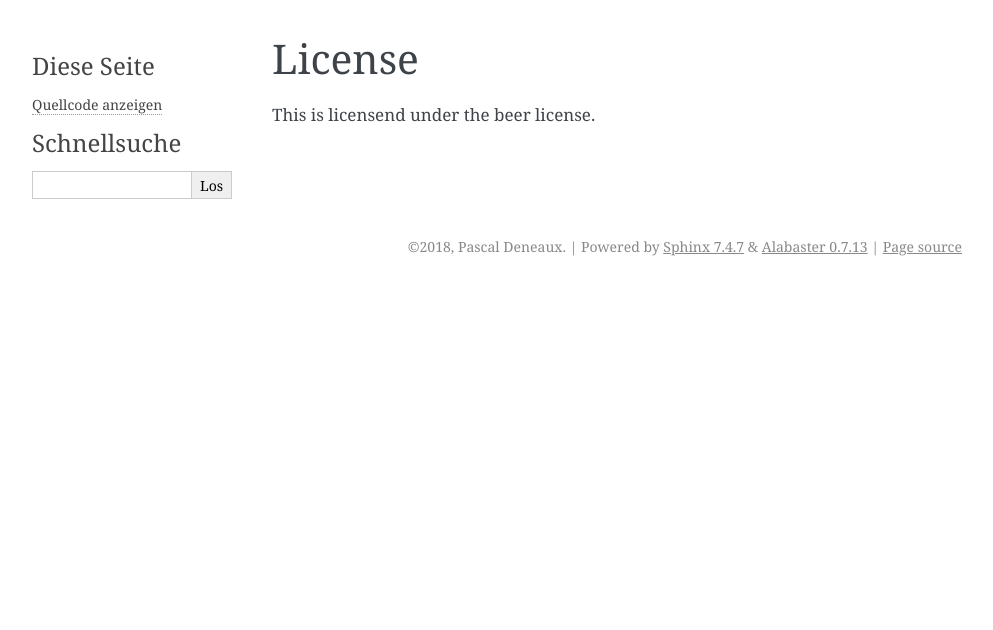
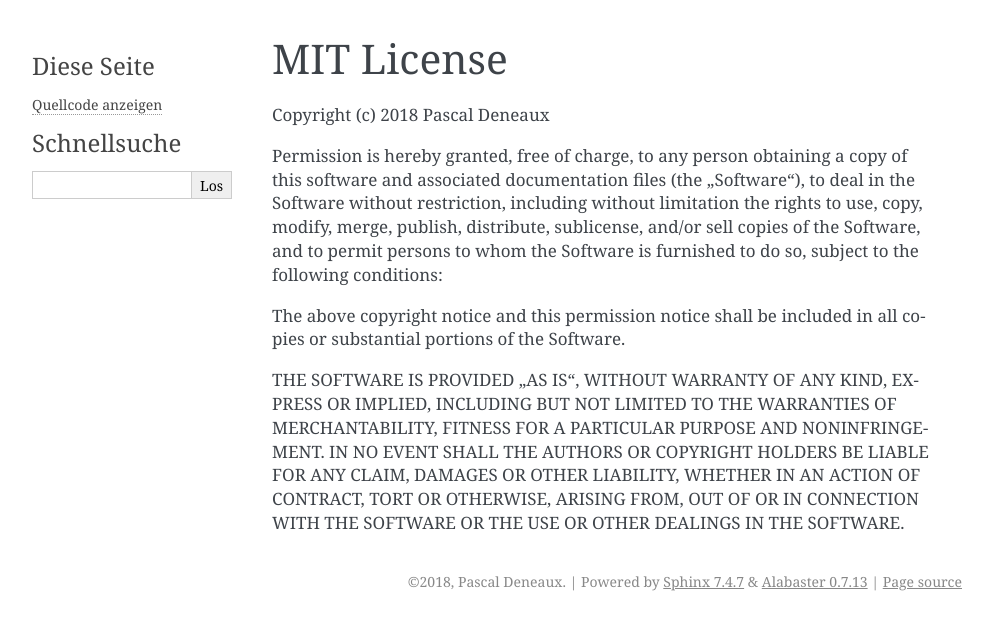
Before and after one commit to Tasm-Devil/Micropython-Tutorial-for-esp32, a Sphinx documentation site: the page built from docs/source/license.rst, in a window 1280 px wide. Shown: the top 630 px of the page, without its empty margins (148-1141 px from the left). Built offline with Sphinx 7.4.7, drawn with Linux system fonts in a browser that asks for light colours.

Commit message:
new License

```diff
--- a/docs/source/license.rst
+++ b/docs/source/license.rst
@@ -1,4 +1,22 @@
-License
-=======
+MIT License
+===========
 
-This is licensend under the beer license.
+Copyright (c) 2018 Pascal Deneaux
+
+Permission is hereby granted, free of charge, to any person obtaining a copy
+of this software and associated documentation files (the "Software"), to deal
+in the Software without restriction, including without limitation the rights
+to use, copy, modify, merge, publish, distribute, sublicense, and/or sell
+copies of the Software, and to permit persons to whom the Software is
+furnished to do so, subject to the following conditions:
+
+The above copyright notice and this permission notice shall be included in all
+copies or substantial portions of the Software.
+
+THE SOFTWARE IS PROVIDED "AS IS", WITHOUT WARRANTY OF ANY KIND, EXPRESS OR
+IMPLIED, INCLUDING BUT NOT LIMITED TO THE WARRANTIES OF MERCHANTABILITY,
+FITNESS FOR A PARTICULAR PURPOSE AND NONINFRINGEMENT. IN NO EVENT SHALL THE
+AUTHORS OR COPYRIGHT HOLDERS BE LIABLE FOR ANY CLAIM, DAMAGES OR OTHER
+LIABILITY, WHETHER IN AN ACTION OF CONTRACT, TORT OR OTHERWISE, ARISING FROM,
+OUT OF OR IN CONNECTION WITH THE SOFTWARE OR THE USE OR OTHER DEALINGS IN THE
+SOFTWARE.
```
